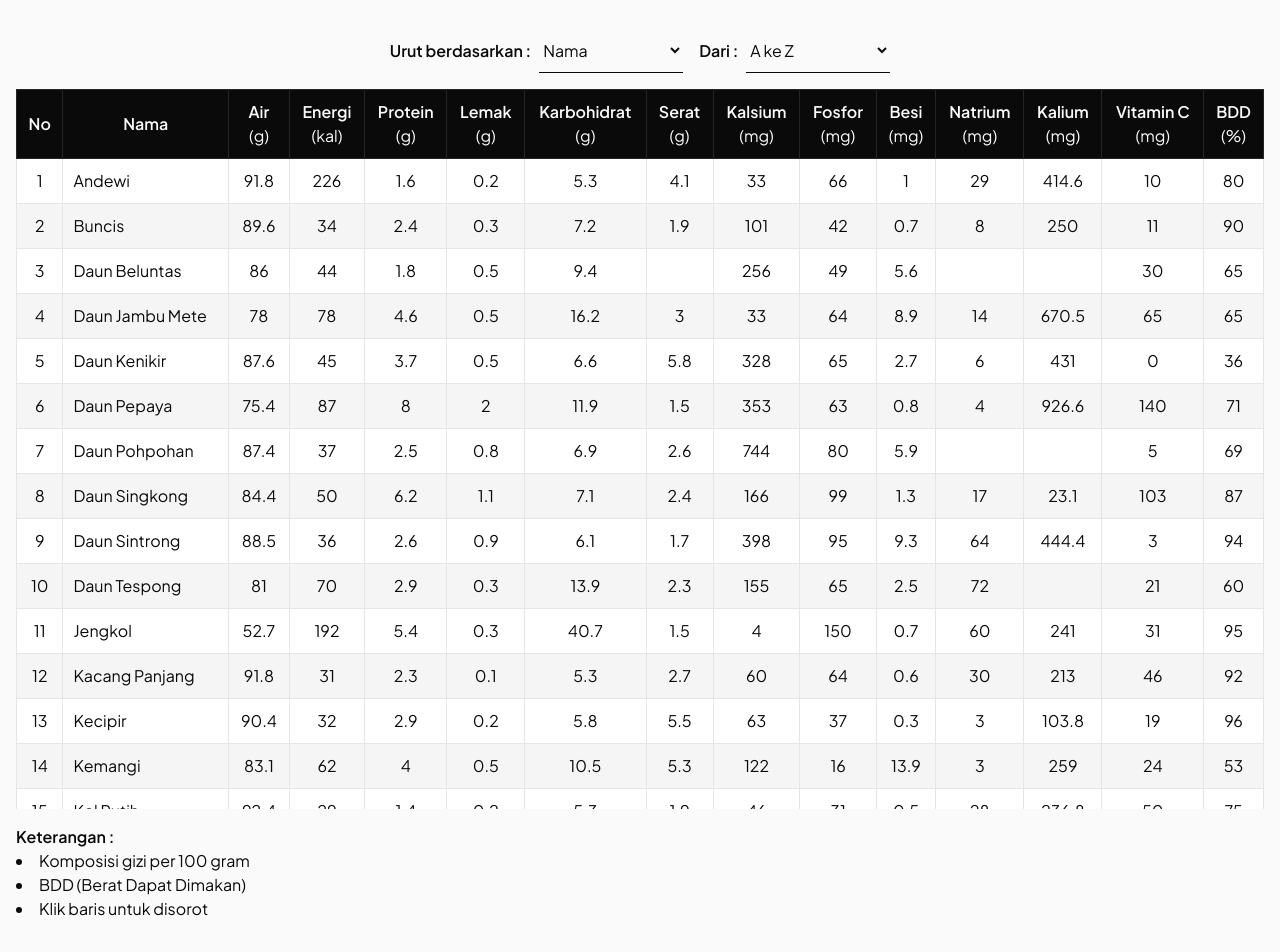
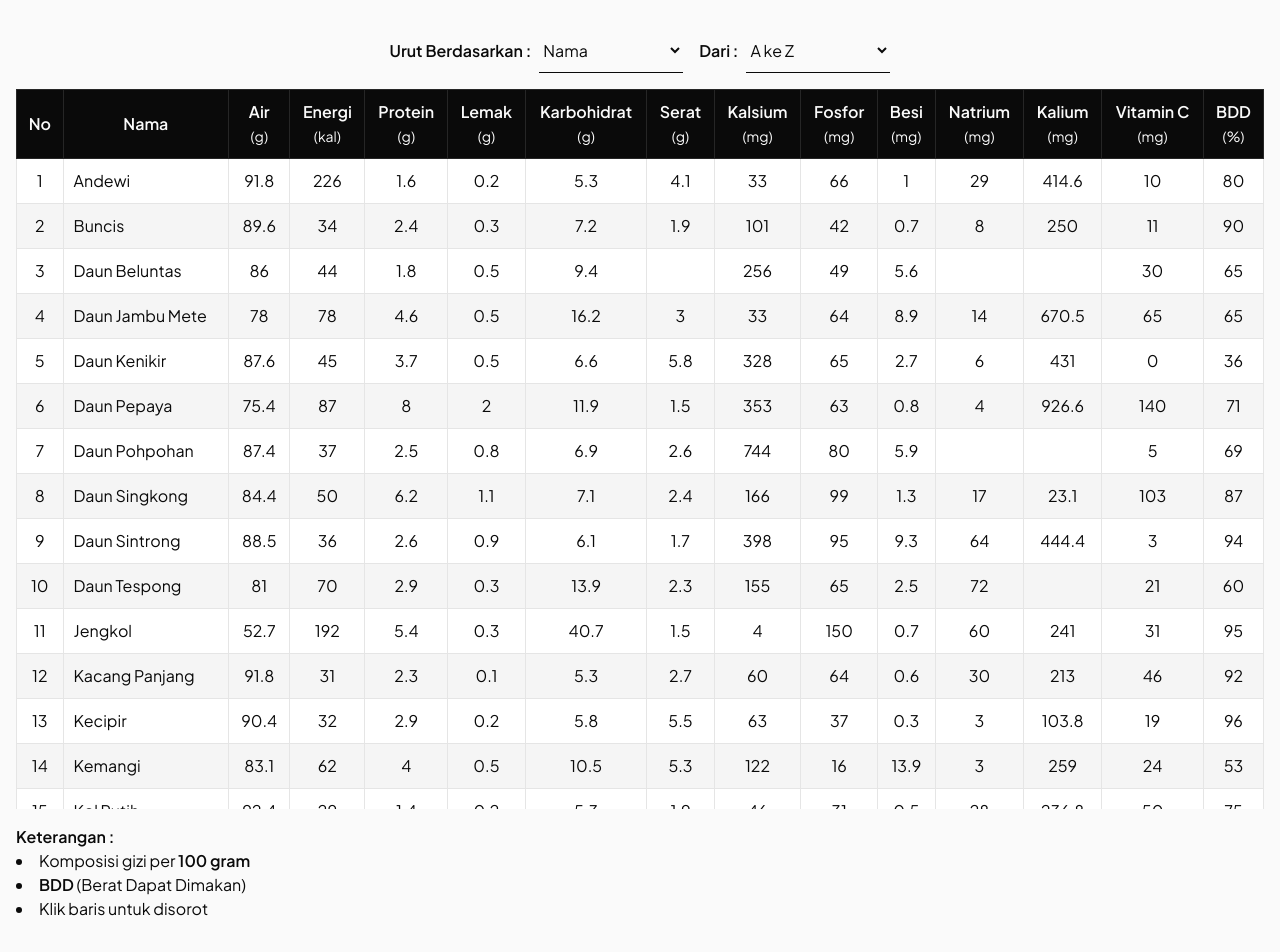
Before and after one commit to mochamadboval/lalapan, a Next.js app: page / in a window 1280 px wide. Shown: the part 180-1132 px from the top of the page. Built offline with nearby package versions, Linux system fonts and the light colour scheme.

Commit message:
Perbaikan tipografi

```diff
--- a/components/SortOrder.js
+++ b/components/SortOrder.js
@@ -20,7 +20,7 @@ export function Sort({ sortBy, setSortBy }) {
   return (
     <SelectForm
       id="sort"
-      label="Urut berdasarkan :"
+      label="Urut Berdasarkan :"
       selectBy={sortBy}
       setSelectBy={setSortBy}
     >
--- a/components/Table.js
+++ b/components/Table.js
@@ -7,7 +7,7 @@ function Th({ children, style, unit }) {
     >
       {children}
       <br />
-      <span className="font-normal">{unit}</span>
+      <span className="text-sm font-normal">{unit}</span>
     </th>
   );
 }
@@ -75,7 +75,7 @@ export default function Table({ sortBy, sorted, table }) {
                     text-left whitespace-nowrap
                   `}
                 >
-                  {info[1][1]}
+                  <h2>{info[1][1]}</h2>
                 </Td>
                 <Td
                   style={`
@@ -108,8 +108,12 @@ export default function Table({ sortBy, sorted, table }) {
       </div>
       <p className="mt-4 font-semibold">Keterangan :</p>
       <ul className="list-inside list-disc">
-        <li>Komposisi gizi per 100 gram</li>
-        <li>BDD (Berat Dapat Dimakan)</li>
+        <li>
+          Komposisi gizi per <strong className="font-semibold">100 gram</strong>
+        </li>
+        <li>
+          <strong className="font-semibold">BDD</strong> (Berat Dapat Dimakan)
+        </li>
         <li>Klik baris untuk disorot</li>
       </ul>
     </>
--- a/pages/_app.js
+++ b/pages/_app.js
@@ -13,7 +13,7 @@ const font = Plus_Jakarta_Sans({
 function AsideSection({ children, title }) {
   return (
     <section className="sm:w-1/2">
-      <h2 className="text-3xl font-semibold leading-tight">{title}</h2>
+      <h3 className="text-3xl font-semibold leading-tight">{title}</h3>
       <p className="mt-2">{children}</p>
     </section>
   );
```
